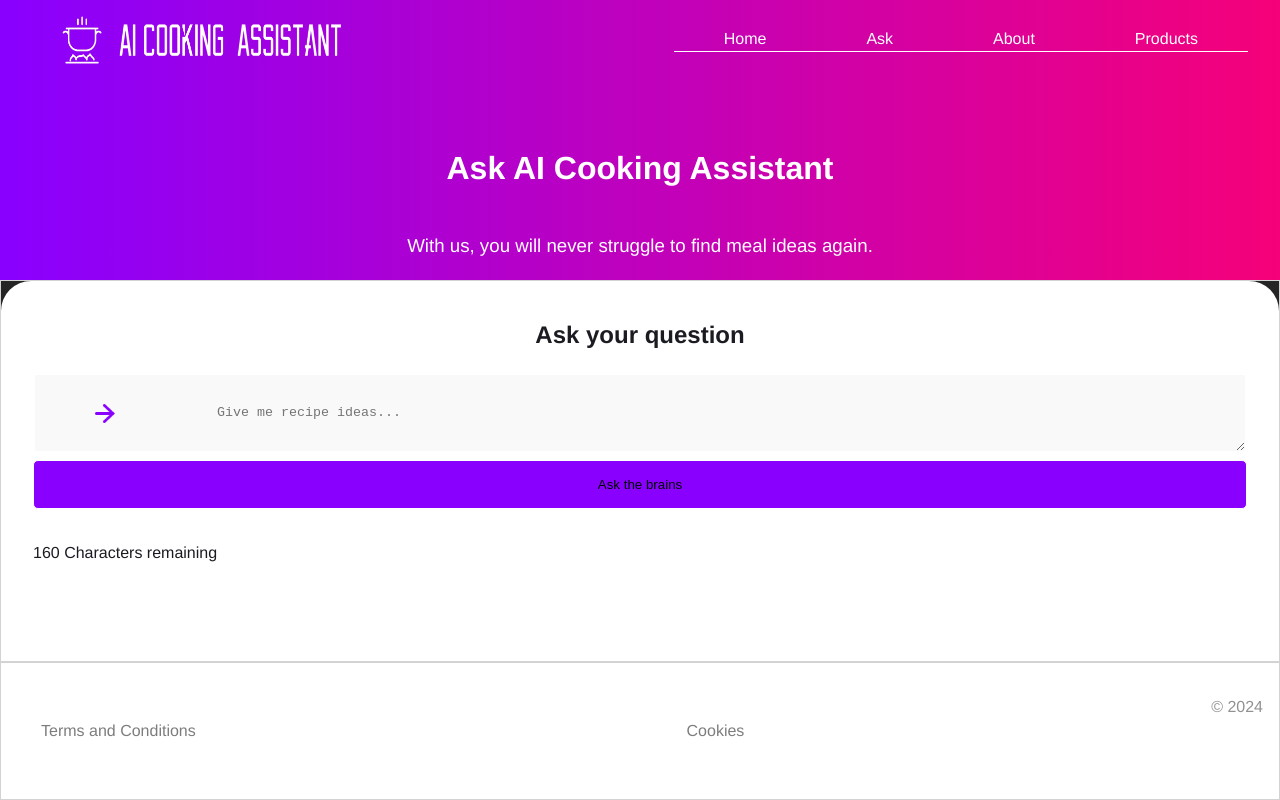
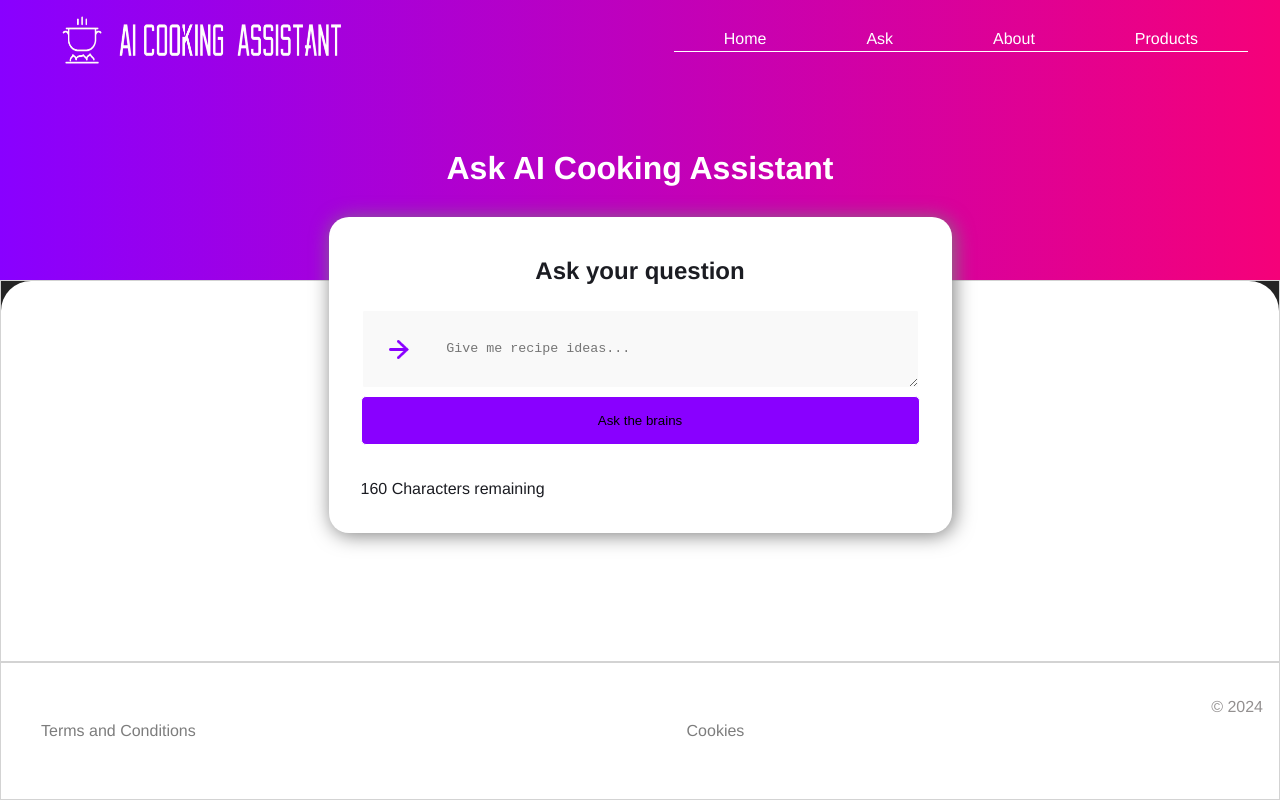
Before and after one commit to technative-academy/Team-Wolf, a React (Vite) app: page /ask in a window 1280 px wide. Built offline with nearby package versions, Linux system fonts and the light colour scheme.

Commit message:
Add desktop styling

```diff
--- a/src/components/Ask/Ask.jsx
+++ b/src/components/Ask/Ask.jsx
@@ -40,6 +40,7 @@ function Ask() {
 
   return (
     <div className={styles.wrapper}>
+      <div className={` ${styles.card} ${styles.shadow} ${styles.padding}`}>
         <h2>Ask your question</h2>
         <form
           onSubmit={(e) => {
@@ -78,6 +79,7 @@ function Ask() {
           </div>
         )}
       </div>
+    </div>
   );
 }
 
--- a/src/components/Ask/Ask.module.css
+++ b/src/components/Ask/Ask.module.css
@@ -34,3 +34,34 @@ html {
 .formContentContainer {
   margin: 1rem;
 }
+
+@media only screen and (min-width: 1024px) {
+  .card {
+    margin-left: auto;
+    margin-right: auto;
+    position: relative;
+    bottom: 5rem;
+    width: 50%;
+  }
+
+  .padding {
+    padding: 1rem;
+  }
+
+  .flex {
+    display: flex;
+    justify-content: center;
+    align-items: center;
+  }
+
+  .shadow {
+    background-color: white;
+    box-shadow: 2px 2px 20px var(--darkGrey);
+    border-radius: 20px;
+  }
+
+  img {
+    max-width: 50%;
+    max-height: auto;
+  }
+}
--- a/src/components/Reusable/Input/Input.module.css
+++ b/src/components/Reusable/Input/Input.module.css
@@ -7,6 +7,7 @@
   padding-top: 1.9rem;
   padding-bottom: 1rem;
   width: 100%;
+  height: auto;
   background-image: url("/images/arrow.png");
   background-position: 5% 50%;
   background-repeat: no-repeat;
```
Lines whose indentation alone changed are shown as unchanged.
